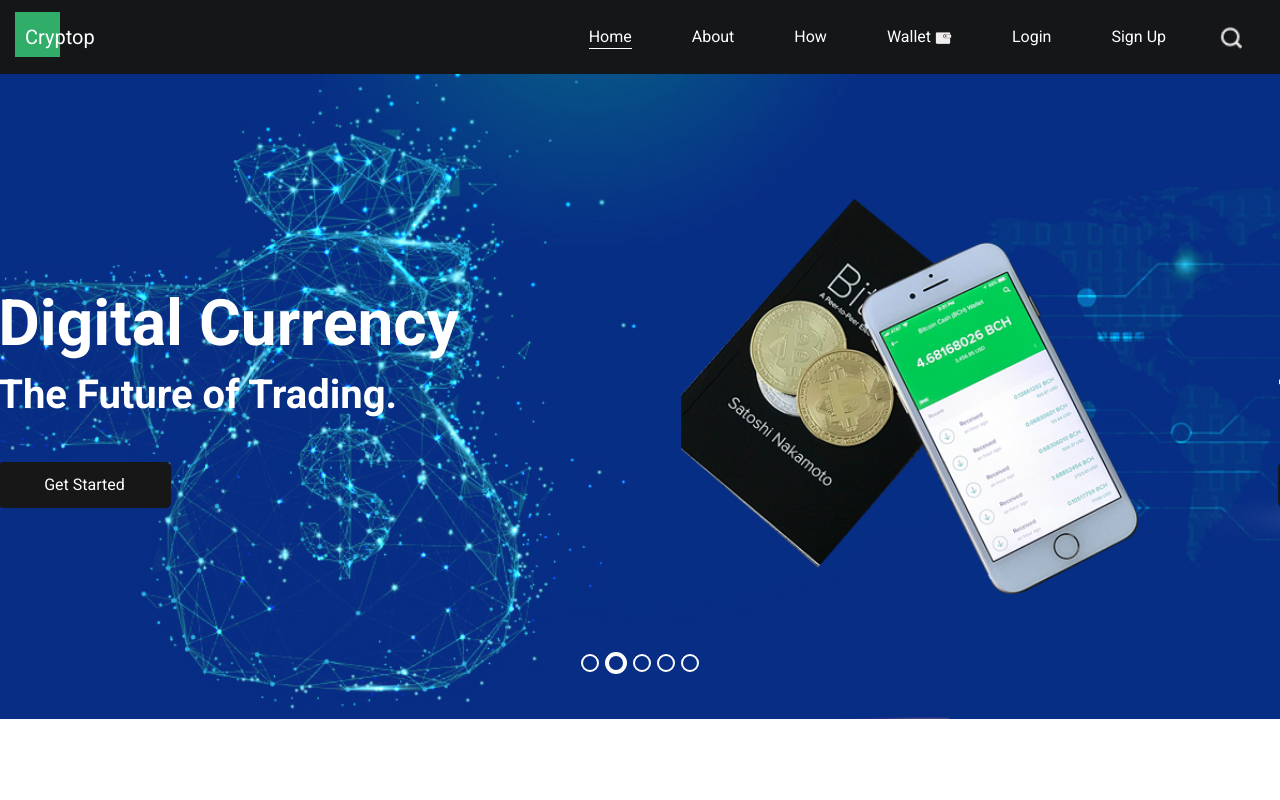
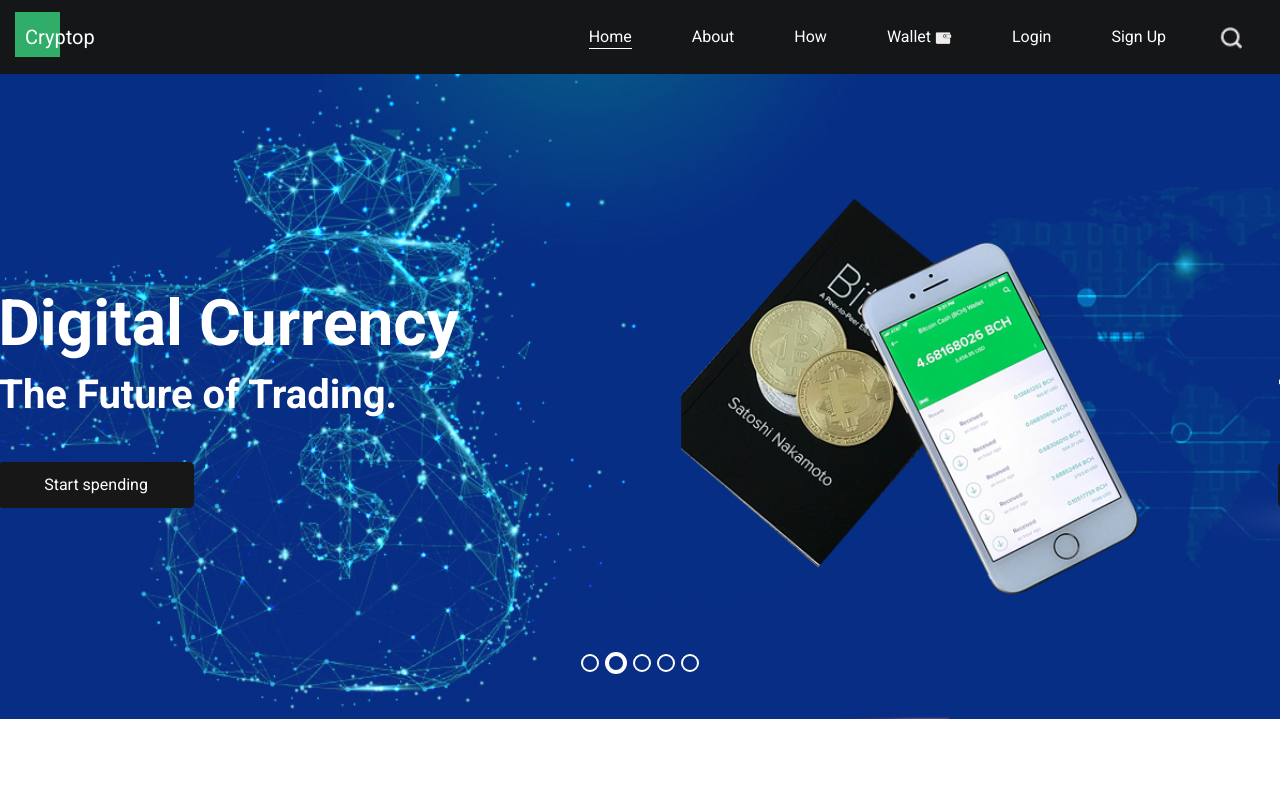
Before and after one commit to mejahsonchi/crypto_website, a plain HTML site: page index.html in a window 1280 px wide. Shown: the top 800 px of the page. Drawn offline with nearby package versions, Linux system fonts and the light colour scheme.

Commit message:
start spending

```diff
--- a/index.html
+++ b/index.html
@@ -107,7 +107,7 @@
                         </h2>
                         <div class="">
                           <a href="">
-                            Get Started
+                           Start spending
                           </a>
                         </div>
                       </div>
```
